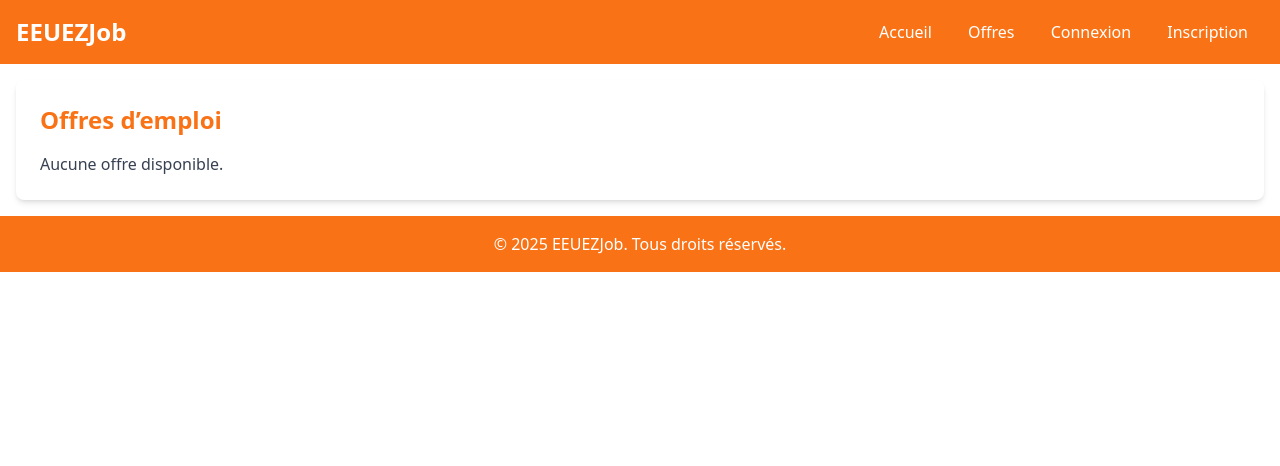
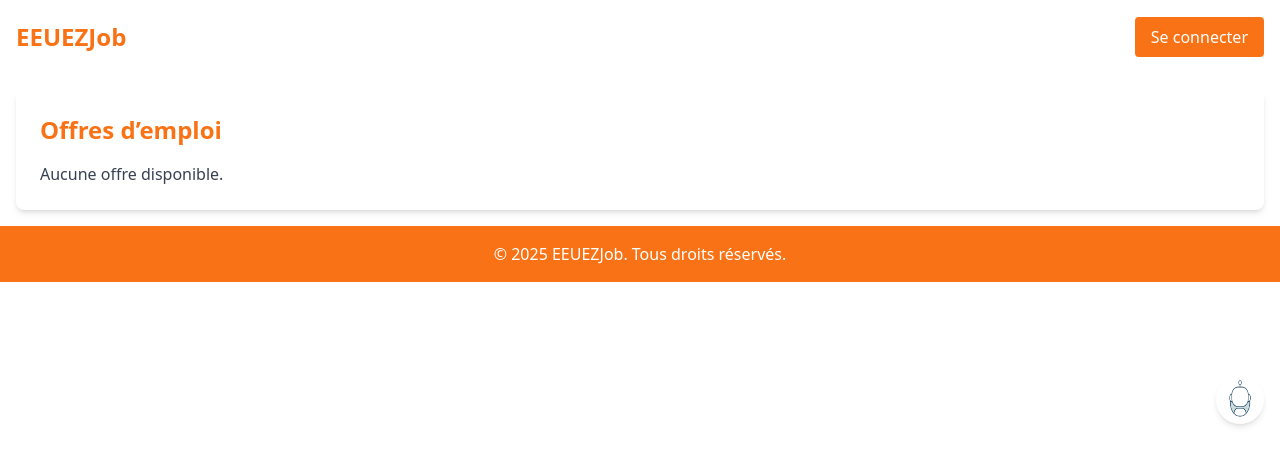
Before and after one commit to marcel0057/EEUEZJob, a Django app: page /jobs/ in a window 1280 px wide. Shown: the top 466 px of the page. Run offline with Django 5.2, Linux system fonts and the light colour scheme; data that the repository does not hold is empty; some libraries are stand-ins or nearby versions.

Commit message:
Améliorations frontend et réorganisation templates

```diff
--- a/eeuezjob/core/templates/base.html
+++ b/eeuezjob/core/templates/base.html
@@ -1,27 +1,27 @@
+{% load static tailwind_tags %}
 <!DOCTYPE html>
 <html lang="fr">
 <head>
     <meta charset="UTF-8">
     <meta name="viewport" content="width=device-width, initial-scale=1.0">
     <title>EEUEZJob</title>
-    <script src="https://cdn.tailwindcss.com"></script>
-    {% load static tailwind_tags %}
-    {% tailwind_css %}
+     <script src="https://cdn.tailwindcss.com"></script>
+    <link href="https://fonts.googleapis.com/css2?family=Poppins:wght@400;600;700&display=swap" rel="stylesheet">
 </head>
 <body class="bg-white font-sans">
-    <header class="bg-orange-500 text-white p-4">
-        <div class="container mx-auto flex justify-between items-center">
-            <h1 class="text-2xl font-bold">EEUEZJob</h1>
-            <nav>
-                <a href="{% url 'home' %}" class="px-4 hover:underline">Accueil</a>
-                <a href="{% url 'job_offer_list' %}" class="px-4 hover:underline">Offres</a>
+    <header class="bg-transparent backdrop-blur-md sticky top-0 z-50">
+        <div class="container mx-auto flex justify-between items-center p-4">
+            <h1 class="text-2xl font-bold text-orange-500">EEUEZJob</h1>
+            <nav class="flex items-center space-x-4">
+                <a href="{% url 'home' %}" class="text-white hover:text-orange-100">Accueil</a>
+                <a href="{% url 'job_offer_list' %}" class="text-white hover:text-orange-100">Offres</a>
                 {% if user.is_authenticated %}
-                    <a href="{% url 'candidate_profile_create' %}" class="px-4 hover:underline">Profil</a>
-                    <a href="{% url 'message_list' %}" class="px-4 hover:underline">Messages</a>
-                    <a href="{% url 'account_logout' %}" class="px-4 hover:underline">Déconnexion</a>
+                    <a href="{% url 'candidate_profile_create' %}" class="text-white hover:text-orange-100">Profil</a>
+                    <a href="{% url 'message_list' %}" class="text-white hover:text-orange-100">Messages</a>
+                    <a href="{% url 'account_logout' %}" class="text-white hover:text-orange-100">Déconnexion</a>
                 {% else %}
-                    <a href="{% url 'account_login' %}" class="px-4 hover:underline">Connexion</a>
-                    <a href="{% url 'account_signup' %}" class="px-4 hover:underline">Inscription</a>
+                    <a href="{% url 'account_signup' %}" class="border border-white text-white px-4 py-2 rounded hover:bg-white hover:text-orange-500">S’inscrire</a>
+                    <a href="{% url 'account_login' %}" class="bg-orange-500 text-white px-4 py-2 rounded hover:bg-orange-600">Se connecter</a>
                 {% endif %}
             </nav>
         </div>
@@ -37,8 +37,50 @@
         {% block content %}
         {% endblock %}
     </main>
+    <!-- AI Assistant -->
+    <div id="assistant" class="fixed right-4 top-1/2 transform -translate-y-1/2 z-50">
+        <img src="{% static 'images/assistant-avatar.png' %}" alt="Assistant Avatar" class="w-12 h-12 cursor-pointer rounded-full shadow-md">
+        <div id="assistant-message" class="hidden bg-white p-4 rounded-lg shadow-md mt-2 max-w-xs text-gray-700">
+            <p id="assistant-text" class="text-sm"></p>
+            <button id="close-assistant" class="mt-2 text-orange-500 hover:underline">Fermer</button>
+        </div>
+    </div>
+    <script>
+        const messages = [
+            "Avez-vous besoin d’aide ?",
+            "Que puis-je faire pour vous ?",
+            "Si vous voulez quelque chose, n’hésitez pas !"
+        ];
+        let currentMessage = 0;
+        const assistantText = document.getElementById('assistant-text');
+        const assistantMessage = document.getElementById('assistant-message');
+        const assistantIcon = document.querySelector('#assistant img');
+        const closeButton = document.getElementById('close-assistant');
+
+        function showMessage() {
+            assistantText.textContent = messages[currentMessage];
+            assistantMessage.classList.remove('hidden');
+            currentMessage = (currentMessage + 1) % messages.length;
+        }
+
+        setInterval(showMessage, 60000);
+
+        assistantIcon.addEventListener('click', () => {
+            if (assistantMessage.classList.contains('hidden')) {
+                showMessage();
+            } else {
+                assistantMessage.classList.add('hidden');
+            }
+        });
+
+        closeButton.addEventListener('click', () => {
+            assistantMessage.classList.add('hidden');
+        });
+
+        assistantText.textContent = "Cliquez pour obtenir de l’aide sur EEUEZJob !";
+    </script>
     <footer class="bg-orange-500 text-white p-4 text-center">
-        <p>&copy; 2025 EEUEZJob. Tous droits réservés.</p>
+        <p>© 2025 EEUEZJob. Tous droits réservés.</p>
     </footer>
 </body>
 </html>
--- a/eeuezjob/eeuezjob/settings.py
+++ b/eeuezjob/eeuezjob/settings.py
@@ -131,7 +131,7 @@ USE_TZ = True
 # https://docs.djangoproject.com/en/5.2/howto/static-files/
 
 STATIC_URL = 'static/'
-STATIC_ROOT = BASE_DIR / '../staticfiles'
+STATIC_ROOT = BASE_DIR / 'staticfiles'
 STATICFILES_DIRS = [BASE_DIR / 'static']
 # Default primary key field type
 # https://docs.djangoproject.com/en/5.2/ref/settings/#default-auto-field
```
Also changed, not shown: eeuezjob/core/templates/account/signup.html (added, +18 -0 lines), eeuezjob/templates/base.html (deleted, +0 -86 lines), eeuezjob/core/templates/account/login.html (renamed from eeuezjob/templates/account/login.html), eeuezjob/static/images/assistant-avatar.png (added), 7 other files.
